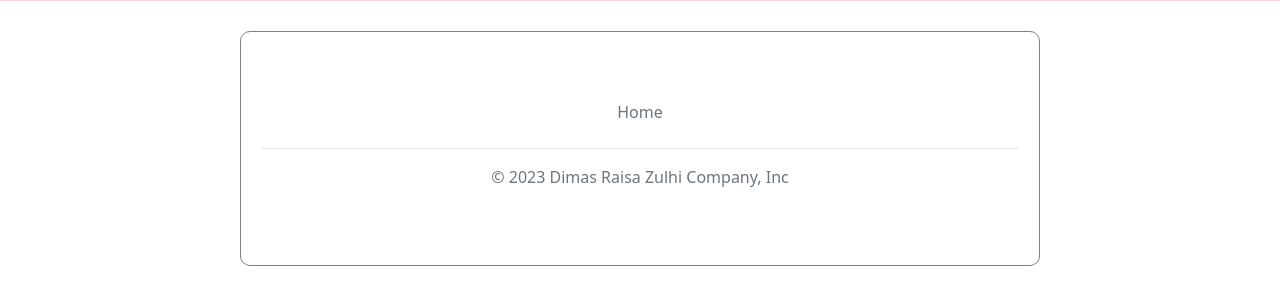
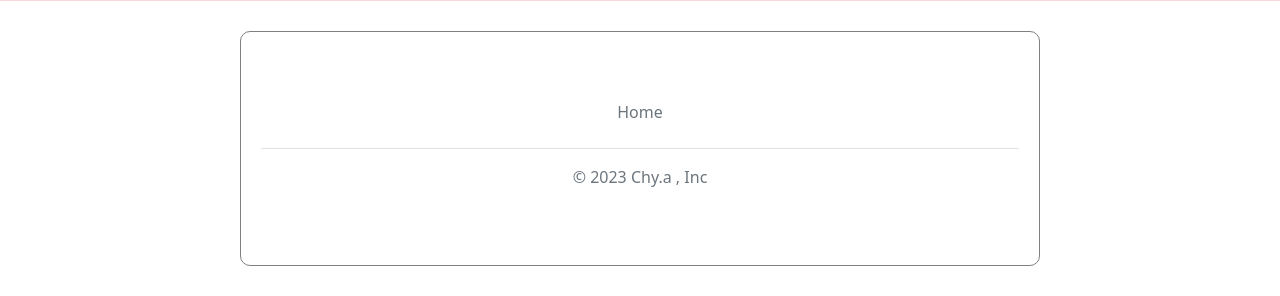
Before and after one commit to cyaa05/lv10, a Flask app: template templates/detail.html in a window 1280 px wide. Shown: the part 732-1028 px from the top of the page. Run offline with Flask 2, Linux system fonts and the light colour scheme; the template is opened without the code that fills it, so the values that code supplies are empty.

Commit message:
first commit

```diff
--- a/templates/detail.html
+++ b/templates/detail.html
@@ -239,7 +239,7 @@
             <ul class="nav justify-content-center border-bottom pb-3 mb-3">
                 <li class="nav-item"><a href="/" class="nav-link px-2 text-muted">Home</a></li>
             </ul>
-            <p class="text-center text-muted">© 2023 Dimas Raisa Zulhi Company, Inc</p>
+            <p class="text-center text-muted">© 2023 Chy.a , Inc</p>
         </footer>
     </div>
     <script src="https://cdn.jsdelivr.net/npm/bootstrap@5.1.3/dist/js/bootstrap.bundle.min.js"
--- a/templates/index.html
+++ b/templates/index.html
@@ -94,7 +94,7 @@
             <ul class="nav justify-content-center border-bottom pb-3 mb-3">
                 <li class="nav-item"><a href="/detail/test" class="nav-link px-2 text-muted">Detail page</a></li>
             </ul>
-            <p class="text-center text-muted">© 2023 Company sky, Inc</p>
+            <p class="text-center text-muted">© 2023 Company Chy.a , Inc</p>
         </footer>
     </div>
 
```
Also changed, not shown: app.py (line endings or trailing spaces), practice.py (line endings or trailing spaces), static/favicon.png, static/mystyle.css (line endings or trailing spaces), templates/error.html (line endings or trailing spaces), templates/practice.html (line endings or trailing spaces).
